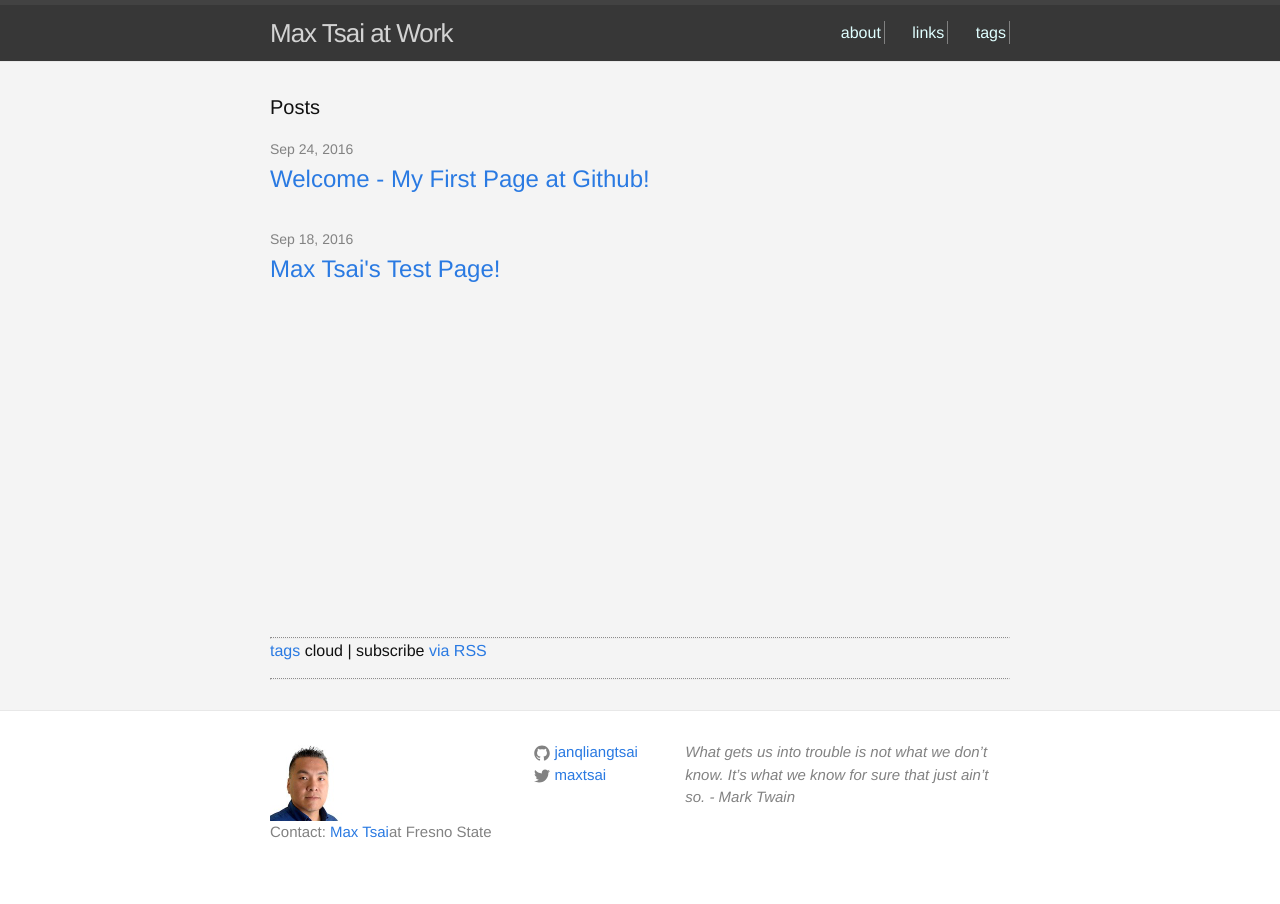
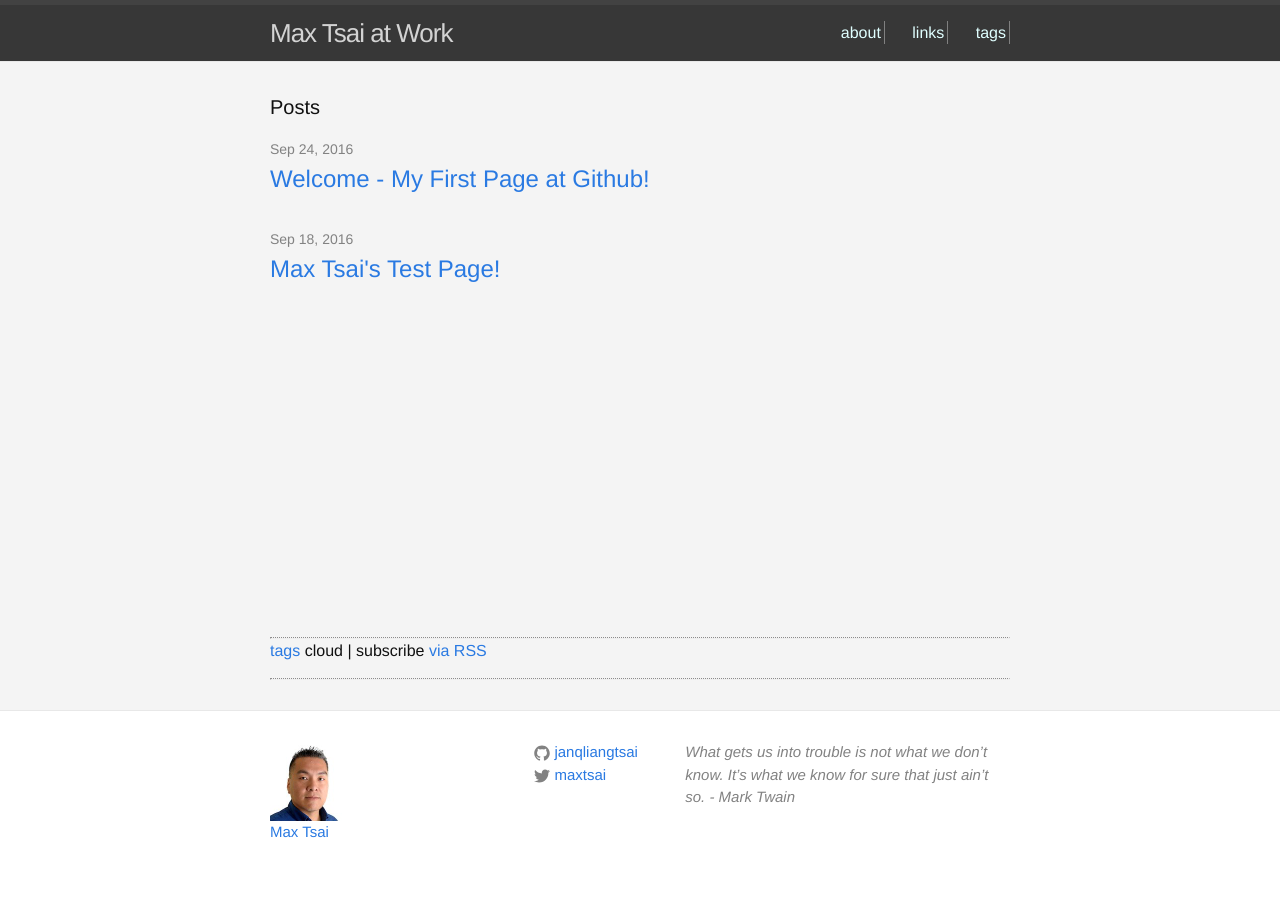
Before and after one commit to JANQLIANGTSAI/janqliangtsai.github.io, a Jekyll site: the page built from index.html, in a window 1280 px wide. Built offline with Jekyll 4.4.1, drawn with Linux system fonts in a browser that asks for light colours.

Commit message:
photo final

```diff
--- a/_includes/footer.html
+++ b/_includes/footer.html
@@ -19,7 +19,7 @@
             </li>
 -->
           <li><img src="/images/maxtsai.jpg" style="width: 80px;" /></li>
-          <li>Contact: <a href="mailto:{{ site.email }}">{{ site.author }}</a>at Fresno State</li>
+          <li><a href="mailto:{{ site.email }}">{{ site.author }}</a></li>
         </ul>
       </div>
 
```
